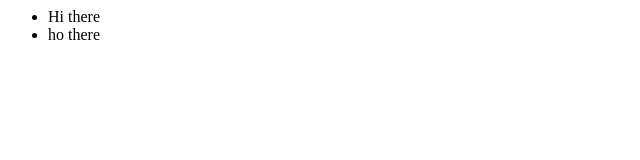
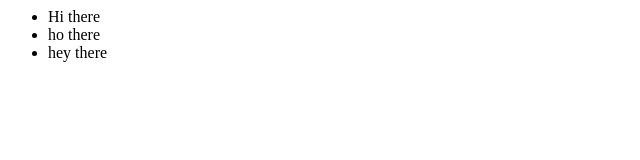
Before and after one commit to robertbglaser/testme, a plain HTML site: page testme/index.html in a window 1280 px wide. Shown: the full height of the page, 0-640 px from the left. Drawn offline with Linux system fonts and the light colour scheme.

Commit message:
another change

```diff
--- a/testme/index.html
+++ b/testme/index.html
@@ -6,6 +6,7 @@
         <ul>
             <li>Hi there </li>
             <li>ho there</li>
+            <li>hey there</li>
         </ul>
     </body>
 </html>
```
